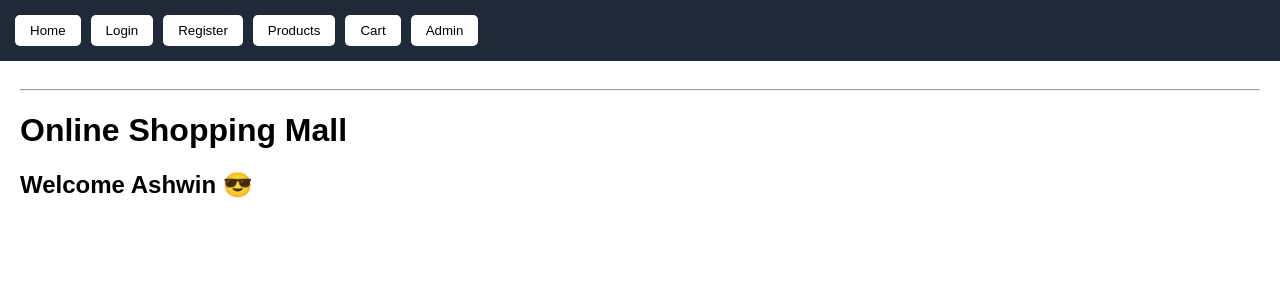
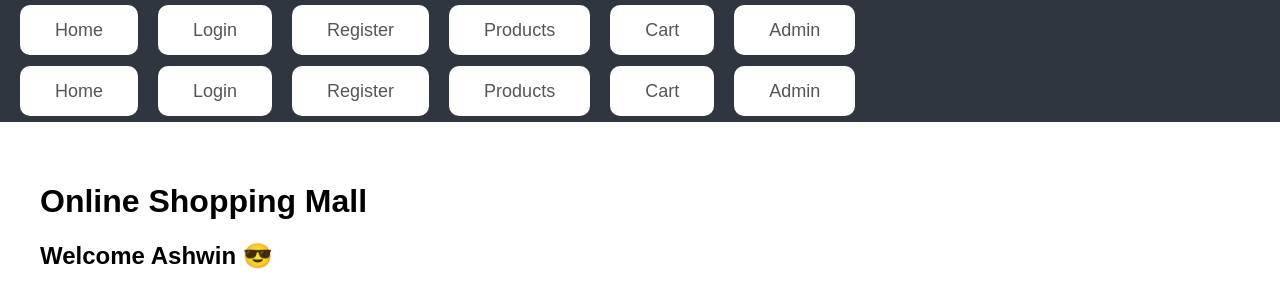
Before and after one commit to ashwinkumarr1608-web/shopping-mall, a React (Create React App) app: page / in a window 1280 px wide. Shown: the top 308 px of the page. Built offline with nearby package versions, Linux system fonts and the light colour scheme.

Commit message:
Updated shopping mall project

```diff
--- a/src/App.css
+++ b/src/App.css
@@ -1,21 +1,40 @@
 body {
   margin: 0;
   font-family: Arial, sans-serif;
+  background-color: white;
 }
 
-.navbar {
-  background-color: #1f2937;
-  padding: 15px;
+nav {
+  background-color: #2f3640;
+  padding: 20px;
 }
 
-.navbar button {
-  margin-right: 10px;
-  padding: 8px 15px;
-  border: none;
+nav a {
   background-color: white;
-  border-radius: 5px;
+  color: #555;
+  text-decoration: none;
+  padding: 15px 35px;
+  margin-right: 20px;
+  border-radius: 10px;
+  font-size: 18px;
 }
 
-.content {
-  padding: 20px;
+nav a:hover {
+  background-color: #dcdde1;
 }
+
+.container {
+  padding: 40px;
+}
+
+input {
+  width: 400px;
+  padding: 10px;
+  font-size: 18px;
+  margin-bottom: 20px;
+}
+
+button {
+  padding: 10px 20px;
+  font-size: 18px;
+}
--- a/src/App.js
+++ b/src/App.js
@@ -1,5 +1,6 @@
 import "./App.css";
 import { useState } from "react";
+import { Routes, Route, Link } from "react-router-dom";
 
 import Home from "./pages/Home";
 import Login from "./pages/Login";
@@ -9,56 +10,38 @@ import Cart from "./pages/Cart";
 import Admin from "./pages/Admin";
 
 function App() {
-  const [page, setPage] = useState("home");
-const [cart, setCart] = useState([]);
+
+  const [cart, setCart] = useState([]);
+
   return (
-  <div>
-    <div className="navbar">
+    <div>
 
-      <button onClick={() => setPage("home")}>
-        Home
-      </button>
+      <nav>
+        <Link to="/">Home</Link>
+        <Link to="/login">Login</Link>
+        <Link to="/register">Register</Link>
+        <Link to="/products">Products</Link>
+        <Link to="/cart">Cart</Link>
+        <Link to="/admin">Admin</Link>
+      </nav>
 
-      <button onClick={() => setPage("login")}>
-        Login
-      </button>
+      <Routes>
+  <Route path="/" element={<Home />} />
+  <Route path="/login" element={<Login />} />
+  <Route path="/register" element={<Register />} />
 
-      <button onClick={() => setPage("register")}>
-        Register
-      </button>
+  <Route
+    path="/products"
+    element={<Products cart={cart} setCart={setCart} />}
+  />
 
-      <button onClick={() => setPage("products")}>
-        Products
-      </button>
+  <Route
+    path="/cart"
+    element={<Cart cart={cart} />}
+  />
 
-      <button onClick={() => setPage("cart")}>
-        Cart
-      </button>
-
-      <button onClick={() => setPage("admin")}>
-        Admin
-      </button>
-
-</div>
-
-<div className="content">
-
-<hr />
-
-      {page === "home" && <Home />}
-{page === "login" && <Login />}
-{page === "register" && <Register />}
-
-{page === "products" && (
-  <Products cart={cart} setCart={setCart} />
-)}
-
-{page === "cart" && (
-  <Cart cart={cart} />
-)}
-
-{page === "admin" && <Admin />}
-    </div>
+  <Route path="/admin" element={<Admin />} />
+</Routes>
     </div>
   );
 }
--- a/src/index.js
+++ b/src/index.js
@@ -3,15 +3,16 @@ import ReactDOM from 'react-dom/client';
 import './index.css';
 import App from './App';
 import reportWebVitals from './reportWebVitals';
+import { BrowserRouter } from 'react-router-dom';
 
 const root = ReactDOM.createRoot(document.getElementById('root'));
+
 root.render(
   <React.StrictMode>
-    <App />
+    <BrowserRouter>
+      <App />
+    </BrowserRouter>
   </React.StrictMode>
 );
 
-// If you want to start measuring performance in your app, pass a function
-// to log results (for example: reportWebVitals(console.log))
-// or send to an analytics endpoint. Learn more: https://bit.ly/CRA-vitals
 reportWebVitals();
--- a/src/pages/Home.js
+++ b/src/pages/Home.js
@@ -1,9 +1,22 @@
+import { Link } from "react-router-dom";
+
 function Home() {
   return (
-    <div>
-      <h1>Online Shopping Mall</h1>
-      <h2>Welcome Ashwin 😎</h2>
-    </div>
+    <>
+      <nav>
+        <Link to="/">Home</Link>
+        <Link to="/login">Login</Link>
+        <Link to="/register">Register</Link>
+        <Link to="/products">Products</Link>
+        <Link to="/cart">Cart</Link>
+        <Link to="/admin">Admin</Link>
+      </nav>
+
+      <div className="container">
+        <h1>Online Shopping Mall</h1>
+        <h2>Welcome Ashwin 😎</h2>
+      </div>
+    </>
   );
 }
 
--- a/src/pages/Login.js
+++ b/src/pages/Login.js
@@ -3,6 +3,7 @@ import { useNavigate } from "react-router-dom";
 import axios from "axios";
 
 function Login() {
+
   const navigate = useNavigate();
 
   const [email, setEmail] = useState("");
@@ -14,18 +15,17 @@ function Login() {
   password
 }).then((response) => {
 
-    if (response.data === "Login Success") {
-
+  if (response.data.message === "Login Success") {
     alert("Login Success");
     navigate("/products");
-
   } else {
-
     alert("Invalid Email or Password");
-
   }
 
 })
+.catch((error) => {
+  console.log(error);
+});
   };
 
   return (
--- a/src/pages/Products.js
+++ b/src/pages/Products.js
@@ -6,8 +6,10 @@ function Products({ cart, setCart }) {
     const [products, setProducts] = useState([]);
 
     useEffect(() => {
-        axios.get("http://localhost:5000/products")
+        axios.get("https://shopping-mall-backend-mc8c.onrender.com/products")
         .then((response) => {
+    console.log(response.data);
+    alert(JSON.stringify(response.data));
     setProducts(response.data);
 });
     }, []);
@@ -19,10 +21,10 @@ const addToCart = (product) => {
   <div>
     <h1>Products Page</h1>
 
-            {
-                products.map((product) => (
+    {products.map((product) => (
       <div key={product.id}>
         <h3>{product.name}</h3>
+
         <p>₹ {product.price}</p>
 
         <button onClick={() => addToCart(product)}>
@@ -31,11 +33,8 @@ const addToCart = (product) => {
 
         <hr />
       </div>
-                ))
-            }
-
+    ))}
   </div>
 );
 }
-
 export default Products;
```
Lines whose indentation alone changed are shown as unchanged.
